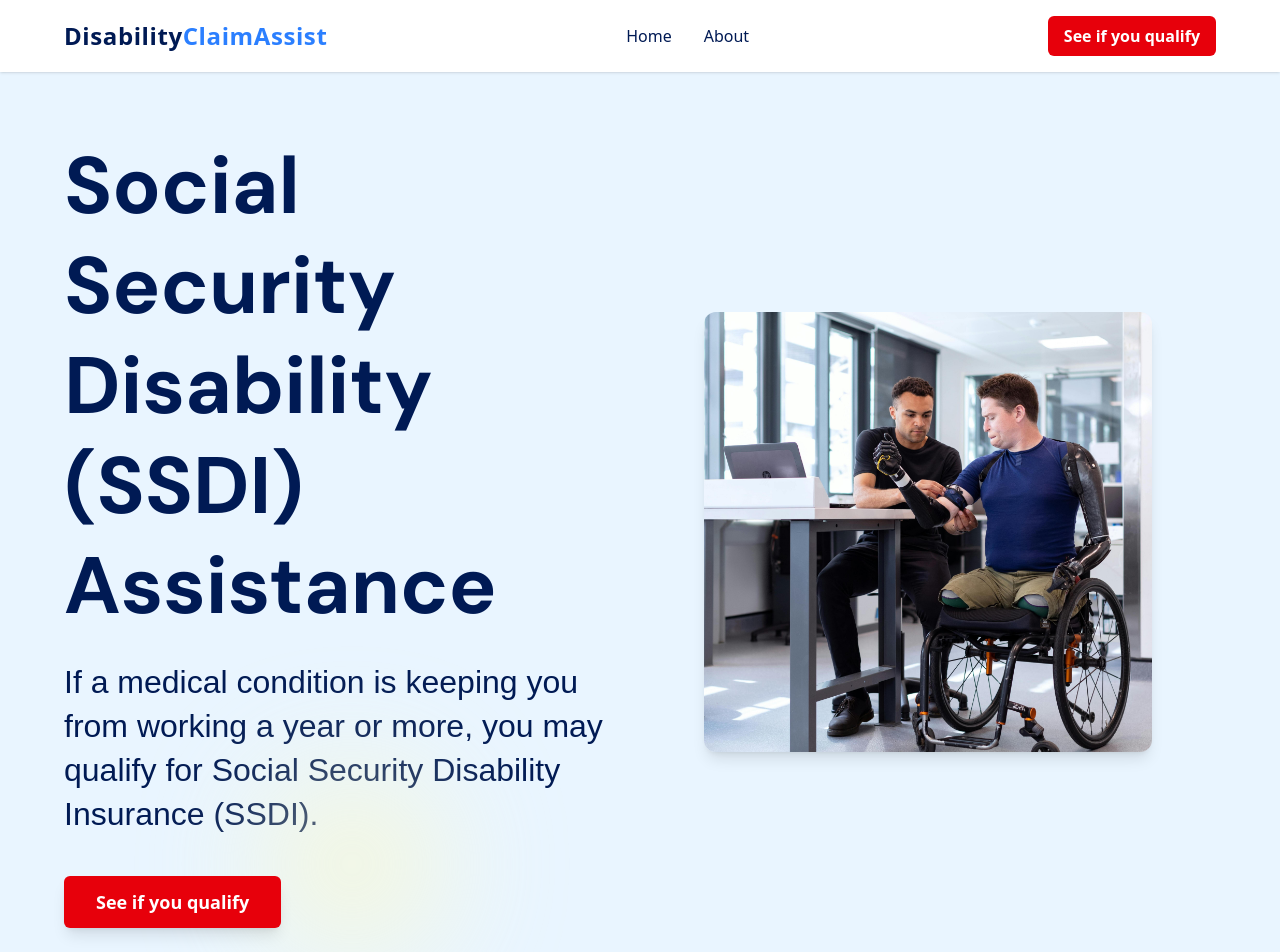
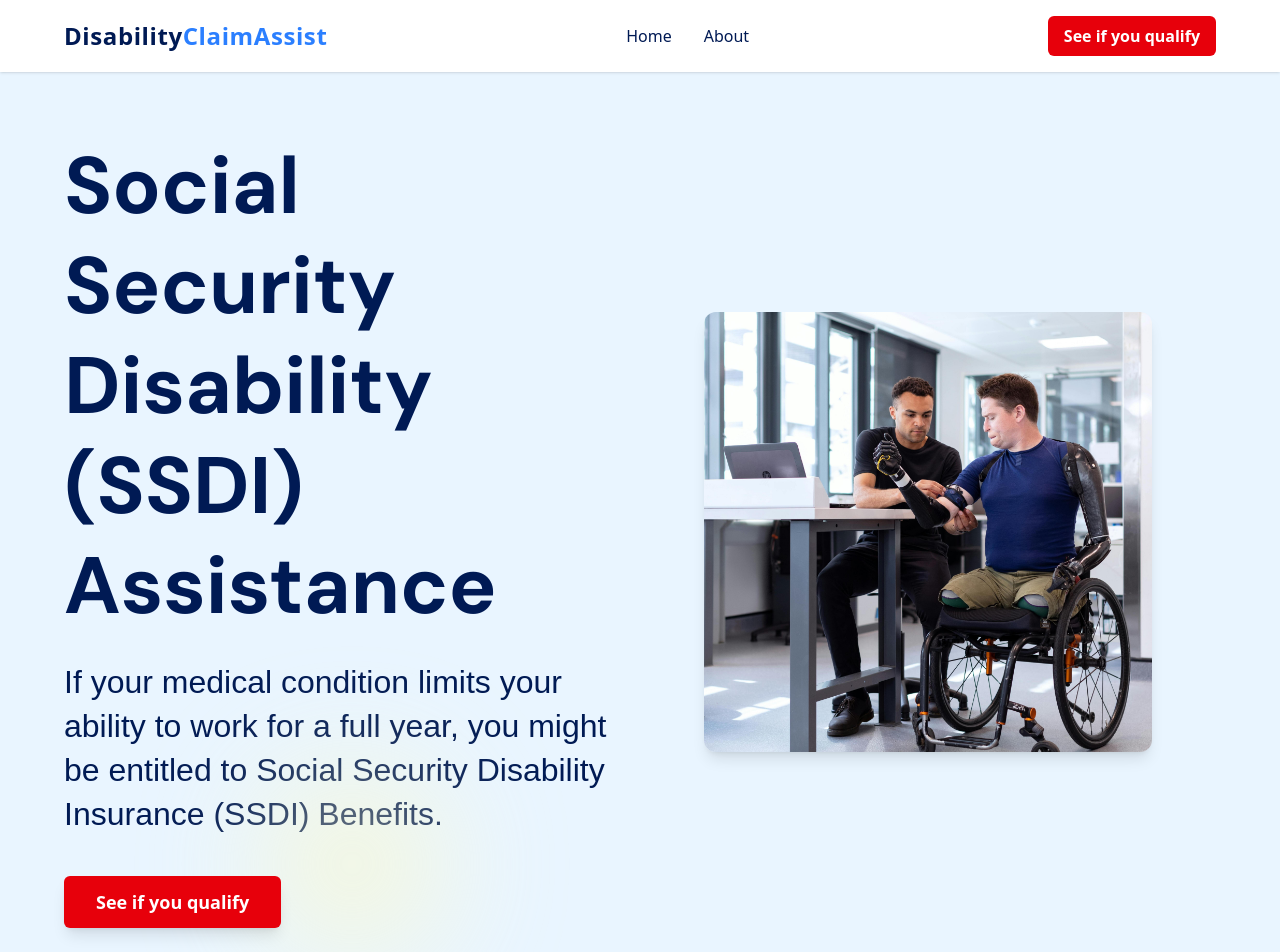
Before and after one commit to sahu-yuvraj001/DisabilityCare, a React (Vite) app: page / in a window 1280 px wide. Shown: the top 952 px of the page. Built offline with nearby package versions, Linux system fonts and the light colour scheme.

Commit message:
Update Home.jsx
updated text

```diff
--- a/src/pages/Home.jsx
+++ b/src/pages/Home.jsx
@@ -22,8 +22,7 @@ const Home = () => {
           Social Security Disability (SSDI) Assistance
         </h1>
         <p className="text-[24px] md:text-[32px] text-[#001A54] max-w-2xl mb-10 leading-snug font-['Work_Sans',sans-serif]">
-          If a medical condition is keeping you from working a year or more, you
-          may qualify for Social Security Disability Insurance (SSDI).
+          If your medical condition limits your ability to work for a full year, you might be entitled to Social Security Disability Insurance (SSDI) Benefits.
         </p>
 
         <div className="relative">
```
